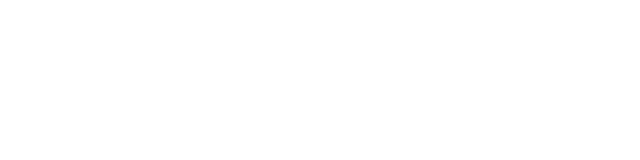
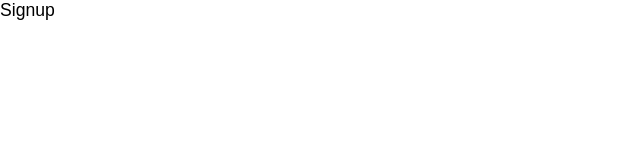
Before and after one commit to zeek-mansur/Cash-Manager, a React (Create React App) app: page /signup in a window 1280 px wide. Shown: the top 160 px of the page, without its empty margins (0-640 px from the left). Built offline with nearby package versions, Linux system fonts and the light colour scheme.

Commit message:
Pages and Routes Setup

```diff
--- a/package.json
+++ b/package.json
@@ -8,6 +8,7 @@
     "@testing-library/user-event": "^13.5.0",
     "react": "^18.2.0",
     "react-dom": "^18.2.0",
+    "react-router-dom": "5.1",
     "react-scripts": "5.0.1",
     "web-vitals": "^2.1.4"
   },
--- a/src/App.js
+++ b/src/App.js
@@ -1,8 +1,28 @@
+import { BrowserRouter, Route, Switch } from "react-router-dom";
+
+// pages and  components
+
+import Home from "./pages/home/Home";
+import Login from "./pages/login/Login";
+import Signup from "./pages/signup/Signup";
+
 
 function App() {
   return (
     <div className="App">
-
+      <BrowserRouter>
+      <Switch>
+        <Route exact path='/'>
+          <Home />
+        </Route>
+        <Route path='/login'>
+          <Login />
+        </Route>
+        <Route path = '/signup'>
+          <Signup />
+        </Route>
+      </Switch>
+      </BrowserRouter>
     </div>
   );
 }
--- a/src/pages/home/Home.js
+++ b/src/pages/home/Home.js
@@ -0,0 +1,11 @@
+import styles from './Home.module.css'
+
+import React from 'react'
+
+export default function Home() {
+  return (
+    <div>
+      Home
+    </div>
+  )
+}
--- /dev/null
+++ b/src/pages/login/Login.js
@@ -0,0 +1,11 @@
+import styles from './Login.module.css'
+
+import React from 'react'
+
+export default function Login() {
+  return (
+    <div>
+      Login
+    </div>
+  )
+}
--- /dev/null
+++ b/src/pages/signup/Signup.js
@@ -0,0 +1,11 @@
+import styles from './Signup.module.css'
+
+import React from 'react'
+
+export default function Signup() {
+  return (
+    <div>
+      Signup
+    </div>
+  )
+}
```
Also changed, not shown: src/pages/login/Login.module.css (added), src/pages/signup/Signup.module.css (added), 1 other file (tests, documents, lock files or other folders).
